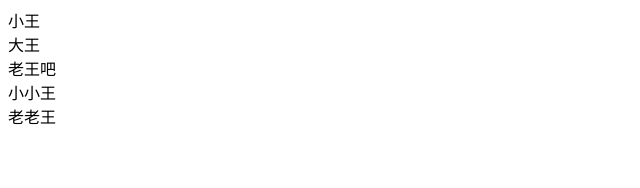
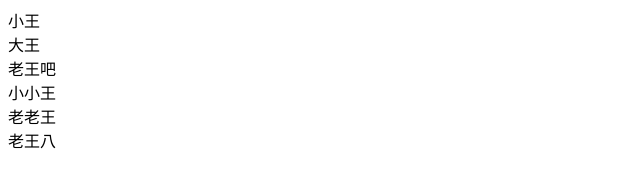
Before and after one commit to lanerdexiaoxiannv/myfirst, a plain HTML site: page index.html in a window 1280 px wide. Shown: the full height of the page, 0-640 px from the left. Drawn offline with Linux system fonts and the light colour scheme.

Commit message:
老王八

```diff
--- a/index.html
+++ b/index.html
@@ -15,5 +15,8 @@
   <div>小小王</div>
 
   <div>老老王</div>
+
+
+  <div>老王八</div>
 </body>
 </html>
```
